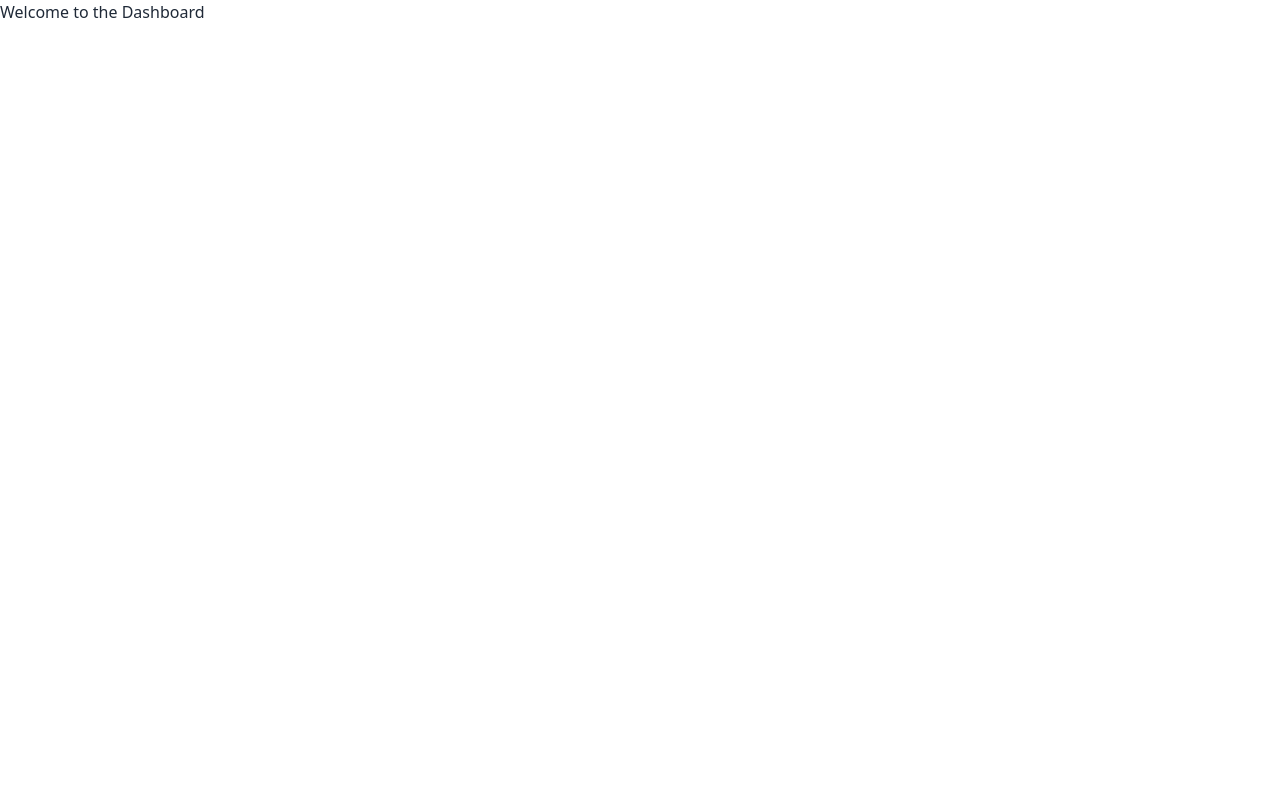
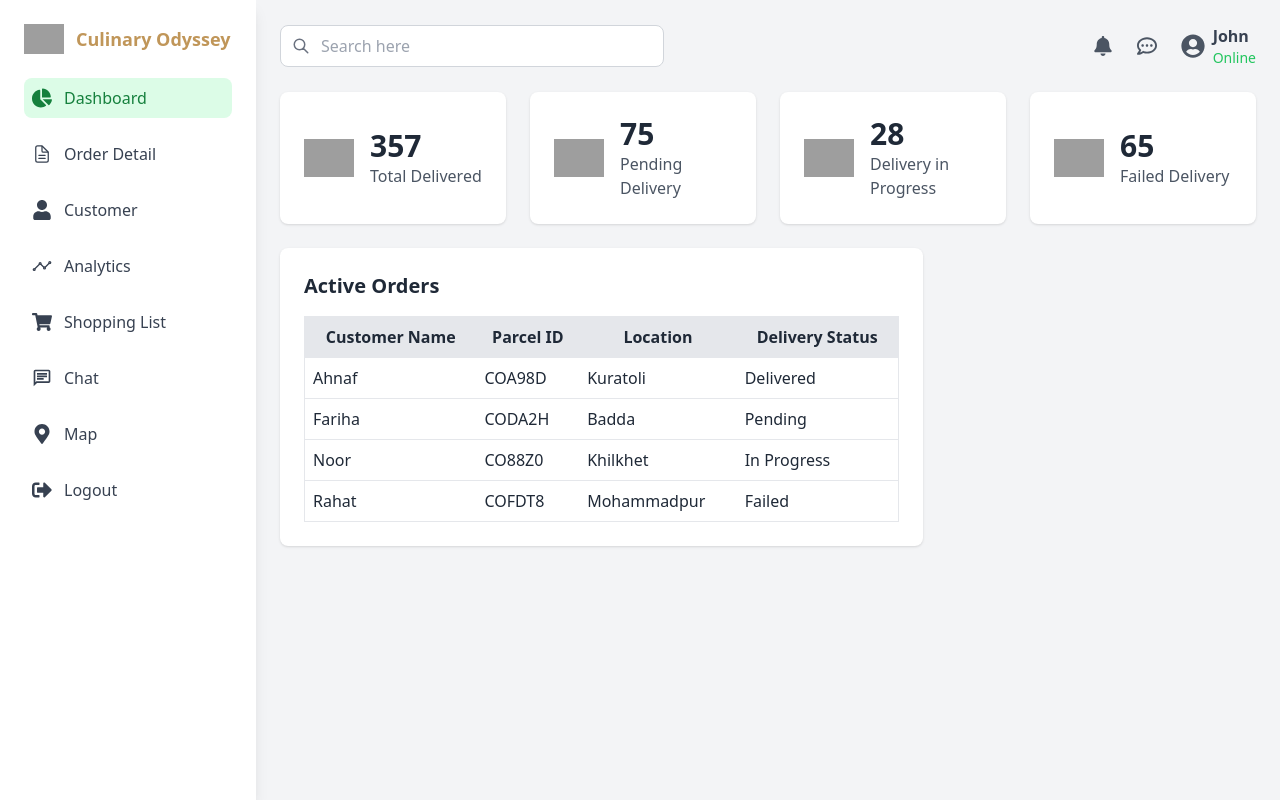
Before and after one commit to tanzim-ikram/culinary-odyssey-frontend, a Next.js app: page /dashboard in a window 1280 px wide. Built offline with nearby package versions, Linux system fonts and the light colour scheme; grey boxes are pictures that could not be loaded; a web font is replaced by a local one.

Commit message:
new file:   app/components/DashboardCard.tsx 	new file:   app/components/OrderTable.tsx 	new file:   app/components/Sidebar.tsx 	modified:   app/dashboard/page.tsx 	modified:   app/login/page.tsx 	modified:   app/page.tsx 	modified:   package-lock.json 	modified:   package.json

```diff
--- /dev/null
+++ b/app/components/DashboardCard.tsx
@@ -0,0 +1,19 @@
+import Image from "next/image";
+
+interface DashboardCardProps {
+  title: string;
+  count: string;
+  icon: string;
+}
+
+export default function DashboardCard({ title, count, icon }: DashboardCardProps) {
+  return (
+    <div className="bg-white p-6 rounded-lg shadow flex items-center gap-4">
+      <Image src={icon} alt={title} width={50} height={50} />
+      <div>
+        <h3 className="text-3xl font-bold">{count}</h3>
+        <p className="text-gray-600">{title}</p>
+      </div>
+    </div>
+  );
+}
--- /dev/null
+++ b/app/components/OrderTable.tsx
@@ -0,0 +1,31 @@
+export default function OrderTable() {
+    const orders = [
+      { name: "Ahnaf", id: "COA98D", location: "Kuratoli", status: "Delivered" },
+      { name: "Fariha", id: "CODA2H", location: "Badda", status: "Pending" },
+      { name: "Noor", id: "CO88Z0", location: "Khilkhet", status: "In Progress" },
+      { name: "Rahat", id: "COFDT8", location: "Mohammadpur", status: "Failed" },
+    ];
+
+    return (
+      <table className="w-full border-collapse border">
+        <thead>
+          <tr className="bg-gray-200">
+            <th className="p-2">Customer Name</th>
+            <th className="p-2">Parcel ID</th>
+            <th className="p-2">Location</th>
+            <th className="p-2">Delivery Status</th>
+          </tr>
+        </thead>
+        <tbody>
+          {orders.map((order, index) => (
+            <tr key={index} className="border-t">
+              <td className="p-2">{order.name}</td>
+              <td className="p-2">{order.id}</td>
+              <td className="p-2">{order.location}</td>
+              <td className="p-2">{order.status}</td>
+            </tr>
+          ))}
+        </tbody>
+      </table>
+    );
+  }
--- /dev/null
+++ b/app/components/Sidebar.tsx
@@ -0,0 +1,50 @@
+import { FaChartPie, FaShoppingCart, FaUser, FaMapMarkerAlt, FaSignOutAlt } from "react-icons/fa";
+import { IoAnalyticsOutline } from "react-icons/io5";
+import { MdOutlineChat } from "react-icons/md";
+import { IoDocumentTextOutline } from "react-icons/io5";
+import Image from "next/image";
+import { IconType } from "react-icons";
+
+interface SidebarLinkProps {
+  icon: IconType;
+  text: string;
+  active?: boolean;
+}
+export default function Sidebar() {
+  return (
+    <aside className="w-64 bg-white h-screen p-6 shadow-lg">
+      {/* Logo */}
+      <div className="flex items-center gap-3 mb-6">
+        <Image src="/logo.png" alt="Logo" width={40} height={40} />
+        <h1 className="text-lg font-bold text-[#C09659]">Culinary Odyssey</h1>
+      </div>
+
+      {/* Menu */}
+      <nav className="space-y-4">
+        <SidebarLink icon={FaChartPie} text="Dashboard" active />
+        <SidebarLink icon={IoDocumentTextOutline} text="Order Detail" />
+        <SidebarLink icon={FaUser} text="Customer" />
+        <SidebarLink icon={IoAnalyticsOutline} text="Analytics" />
+        <SidebarLink icon={FaShoppingCart} text="Shopping List" />
+        <SidebarLink icon={MdOutlineChat} text="Chat" />
+        <SidebarLink icon={FaMapMarkerAlt} text="Map" />
+        <SidebarLink icon={FaSignOutAlt} text="Logout" />
+      </nav>
+    </aside>
+  );
+}
+
+function SidebarLink({ icon: Icon, text, active = false }: SidebarLinkProps) {
+    return (
+      <div
+        className={`flex items-center gap-3 p-2 rounded-lg ${
+          active ? "bg-green-100 text-green-700" : "text-gray-700"
+        } hover:bg-green-50 cursor-pointer`}
+      >
+        <Icon className="text-xl" />
+        <span>{text}</span>
+      </div>
+    );
+  }
+
+//   export default SidebarLink;
--- a/app/dashboard/page.tsx
+++ b/app/dashboard/page.tsx
@@ -1,8 +1,78 @@
-// dashboard/page.js
+import Image from "next/image";
+import { FaBell, FaRegCommentDots, FaUserCircle } from "react-icons/fa";
+import { HiOutlineSearch } from "react-icons/hi";
+// import { IoDocumentTextOutline } from "react-icons/io5";
+import Sidebar from "@/app/components/Sidebar";
+import DashboardCard from "@/app/components/DashboardCard";
+import OrderTable from "@/app/components/OrderTable";
+// import OrderChart from "@/components/OrderChart";
+// import ShoppingList from "@/components/ShoppingList";
+// import MapLocations from "@/components/MapLocations";
+
 export default function Dashboard() {
-    return (
-      <div>
-        <h1>Welcome to the Dashboard</h1>
+  return (
+    <div className="flex bg-gray-100 min-h-screen">
+      {/* Sidebar */}
+      <Sidebar />
+
+      {/* Main Content */}
+      <div className="flex-1 p-6">
+        {/* Top Navbar */}
+        <div className="flex justify-between items-center mb-6">
+          {/* Search Bar */}
+          <div className="relative w-96">
+            <input
+              type="text"
+              placeholder="Search here"
+              className="w-full py-2 pl-10 pr-4 rounded-lg border border-gray-300 focus:outline-none"
+            />
+            <HiOutlineSearch className="absolute left-3 top-3 text-gray-500 text-lg" />
+          </div>
+
+          {/* Notifications, Messages & Profile */}
+          <div className="flex items-center gap-6">
+            <FaBell className="text-gray-600 text-xl cursor-pointer" />
+            <FaRegCommentDots className="text-gray-600 text-xl cursor-pointer" />
+            <div className="flex items-center gap-2">
+              <FaUserCircle className="text-gray-600 text-2xl" />
+              <div>
+                <p className="text-gray-700 font-semibold">John</p>
+                <p className="text-sm text-green-500">Online</p>
+              </div>
+            </div>
+          </div>
+        </div>
+
+        {/* Dashboard Cards */}
+        <div className="grid grid-cols-1 md:grid-cols-2 lg:grid-cols-4 gap-6">
+          <DashboardCard title="Total Delivered" count="357" icon="/icons/delivered.png" />
+          <DashboardCard title="Pending Delivery" count="75" icon="/icons/pending.png" />
+          <DashboardCard title="Delivery in Progress" count="28" icon="/icons/in-progress.png" />
+          <DashboardCard title="Failed Delivery" count="65" icon="/icons/failed.png" />
+        </div>
+
+        {/* Main Dashboard Sections */}
+        <div className="grid grid-cols-1 lg:grid-cols-3 gap-6 mt-6">
+          {/* Active Orders Table */}
+          <div className="lg:col-span-2 bg-white p-6 rounded-lg shadow">
+            <h2 className="text-xl font-semibold mb-4">Active Orders</h2>
+            <OrderTable />
+          </div>
+
+          {/* Order Chart */}
+          {/* <div className="bg-white p-6 rounded-lg shadow">
+            <h2 className="text-xl font-semibold mb-4">Order Chart</h2>
+            <OrderChart />
+          </div>
+        </div> */}
+
+        {/* Shopping List & Map */}
+        {/* <div className="grid grid-cols-1 lg:grid-cols-2 gap-6 mt-6">
+          <ShoppingList />
+          <MapLocations />
+        </div> */}
       </div>
-    );
-  }
+      </div>
+    </div>
+  );
+}
--- a/app/login/page.tsx
+++ b/app/login/page.tsx
@@ -1,8 +1,8 @@
 "use client";
 import React, { useState } from "react";
 import { useRouter } from "next/navigation"; // Updated import
-import Navbar from "@/app/components/navbar";
-import Footer from "@/app/components/footer";
+import Navbar from "@/app/components/Navbar";
+import Footer from "@/app/components/Footer";
 
 const Login = () => {
   const [email, setEmail] = useState("");
--- a/app/page.tsx
+++ b/app/page.tsx
@@ -1,6 +1,6 @@
 import Image from "next/image";
-import Navbar from "@/app/components/navbar";
-import Footer from "./components/footer";
+import Navbar from "@/app/components/Navbar";
+import Footer from "./components/Footer";
 import { Poppins, Barlow } from "next/font/google";
 
 // Load Poppins and Barlow fonts
--- a/package.json
+++ b/package.json
@@ -12,7 +12,8 @@
     "axios": "^1.7.9",
     "next": "15.1.4",
     "react": "^19.0.0",
-    "react-dom": "^19.0.0"
+    "react-dom": "^19.0.0",
+    "react-icons": "^5.4.0"
   },
   "devDependencies": {
     "@eslint/eslintrc": "^3",
```
Also changed, not shown: 1 other file (tests, documents, lock files or other folders).
